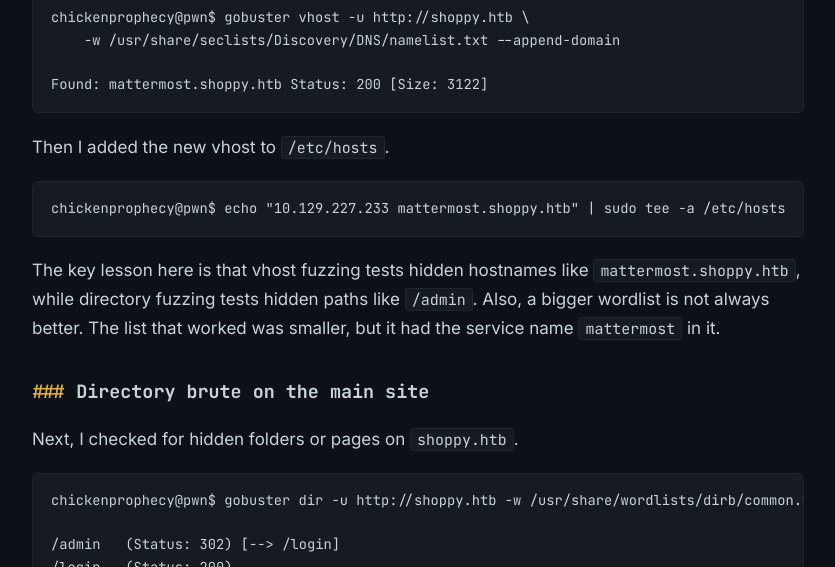
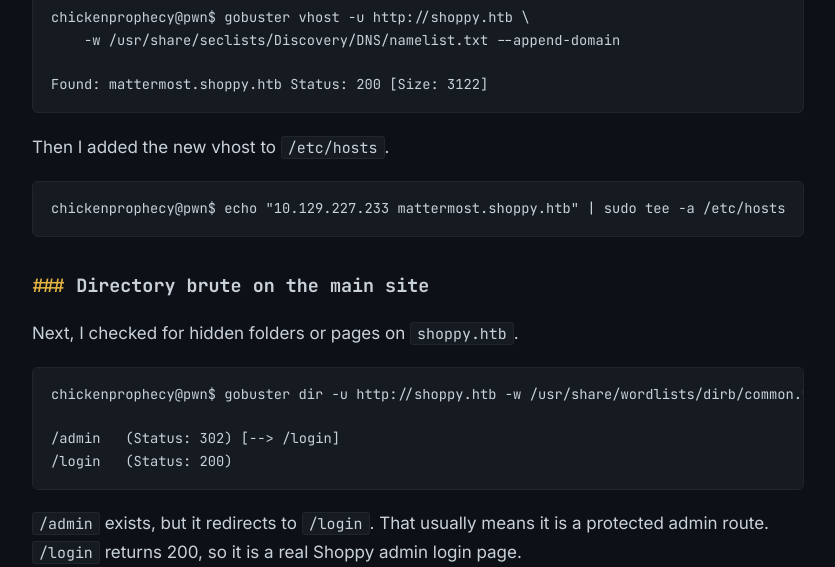
Before and after one commit to avrastefania/blog, a Jekyll site: the page built from _posts/2026-06-30-htb-shoppy.md, in a window 1280 px wide and 900 px high, scrolled down 2419 px, cut to the strip 0-567 px from the top of the window. Shown: the whole strip, without its empty margins (222-1057 px from the left). Built offline with Jekyll 4.4.1, drawn with Linux system fonts in a browser that asks for light colours.

Commit message:
Update 2026-06-30-htb-shoppy.md

````diff
--- a/_posts/2026-06-30-htb-shoppy.md
+++ b/_posts/2026-06-30-htb-shoppy.md
@@ -63,7 +63,6 @@
 chickenprophecy@pwn$ echo "10.129.227.233 mattermost.shoppy.htb" | sudo tee -a /etc/hosts
 ```
 
-The key lesson here is that vhost fuzzing tests hidden hostnames like `mattermost.shoppy.htb`, while directory fuzzing tests hidden paths like `/admin`. Also, a bigger wordlist is not always better. The list that worked was smaller, but it had the service name `mattermost` in it.
 
 ### Directory brute on the main site
 
````
